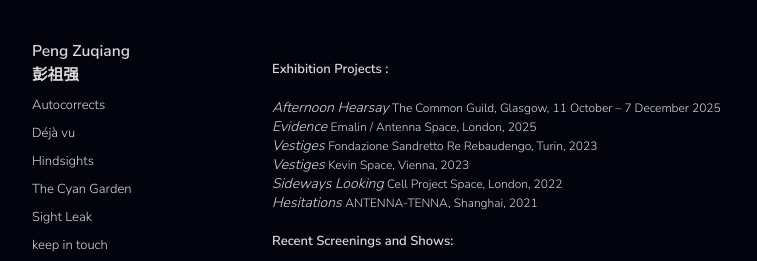
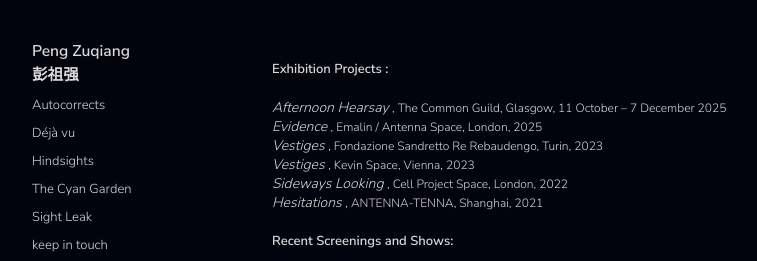
Before and after one commit to JAWeiss89/zuqiangPortfolioReact, a React (Create React App) app: page / in a window 1280 px wide. Shown: the top 261 px of the page, without its empty margins (8-765 px from the left). Built offline with nearby package versions, Linux system fonts and the light colour scheme.

Commit message:
Update Home.js

```diff
--- a/src/Home.js
+++ b/src/Home.js
@@ -15,9 +15,8 @@
         >
           <em>Afternoon Hearsay</em>
         </a>{" "}
-         {" "}
         <span style={{ fontSize: '12px' }}>
-          The Common Guild, Glasgow, 11 October – 7 December 2025
+          , The Common Guild, Glasgow, 11 October – 7 December 2025
         </span>
       </p>
 
@@ -29,9 +28,8 @@
         >
           <em>Evidence</em>
         </a>{" "}
-         {" "}
         <span style={{ fontSize: '12px' }}>
-          Emalin / Antenna Space, London, 2025
+          , Emalin / Antenna Space, London, 2025
         </span>
       </p>
 
@@ -43,9 +41,8 @@
         >
           <em>Vestiges</em>
         </a>{" "}
-         {" "}
         <span style={{ fontSize: '12px' }}>
-          Fondazione Sandretto Re Rebaudengo, Turin, 2023
+          , Fondazione Sandretto Re Rebaudengo, Turin, 2023
         </span>
       </p>
 
@@ -57,9 +54,8 @@
         >
           <em>Vestiges</em>
         </a>{" "}
-         {" "}
         <span style={{ fontSize: '12px' }}>
-          Kevin Space, Vienna, 2023
+          , Kevin Space, Vienna, 2023
         </span>
       </p>
 
@@ -71,9 +67,8 @@
         >
           <em>Sideways Looking</em>
         </a>{" "}
-        {" "}
         <span style={{ fontSize: '12px' }}>
-          Cell Project Space, London, 2022
+          , Cell Project Space, London, 2022
         </span>
       </p>
 
@@ -85,11 +80,11 @@
         >
           <em>Hesitations</em>
         </a>{" "}
-         {" "}
         <span style={{ fontSize: '12px' }}>
-          ANTENNA-TENNA, Shanghai, 2021
+          , ANTENNA-TENNA, Shanghai, 2021
         </span>
       </p>
+
 
           <p><b>Recent Screenings and Shows:</b></p>
 
```
